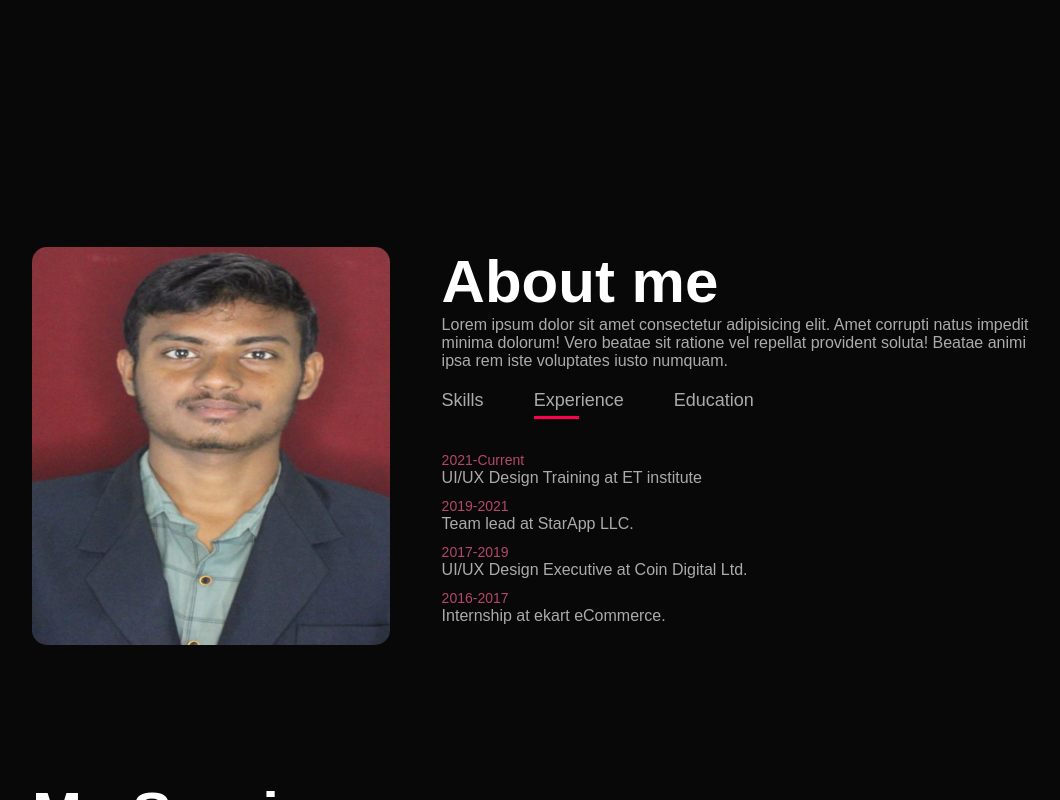
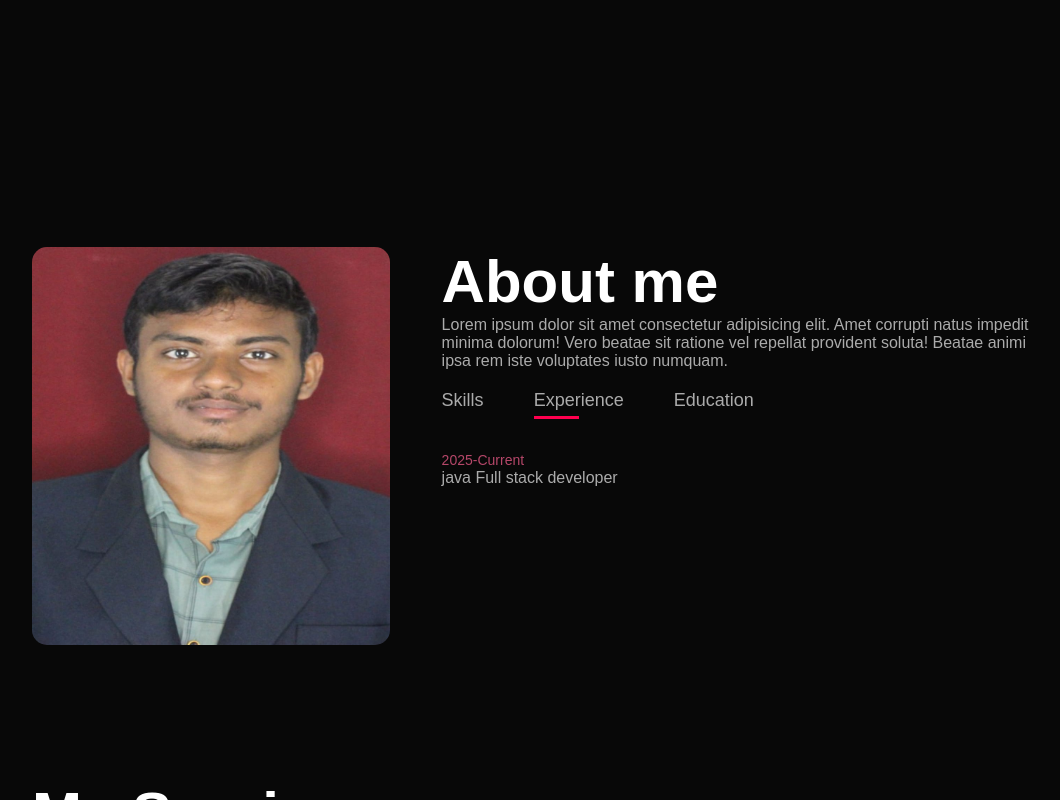
Before and after one commit to RudraNarayan-cyber/portfolio, a plain HTML site: page portfolio/index.html in a window 1280 px wide. Both pictures are taken after a click on the element "Experience". Shown: the part 643-1443 px from the top of the page, without its empty margins (96-1156 px from the left). Drawn offline with Linux system fonts and the light colour scheme.

Commit message:
some changes

```diff
--- a/portfolio/index.html
+++ b/portfolio/index.html
@@ -56,10 +56,8 @@
                     </div>
                     <div class="tab-contents " id="experience">
                         <ul>
-                            <li><span>2021-Current</span><br>UI/UX Design Training at ET institute</li>
-                            <li><span>2019-2021</span><br>Team lead at StarApp LLC.</li>
-                            <li><span>2017-2019</span><br>UI/UX Design Executive at Coin Digital Ltd.</li>
-                            <li><span>2016-2017</span><br>Internship at ekart eCommerce.</li>
+                            <li><span>2025-Current</span><br>java Full stack developer</li>
+
                         </ul>
                     </div>
                     <div class="tab-contents " id="education">
```
